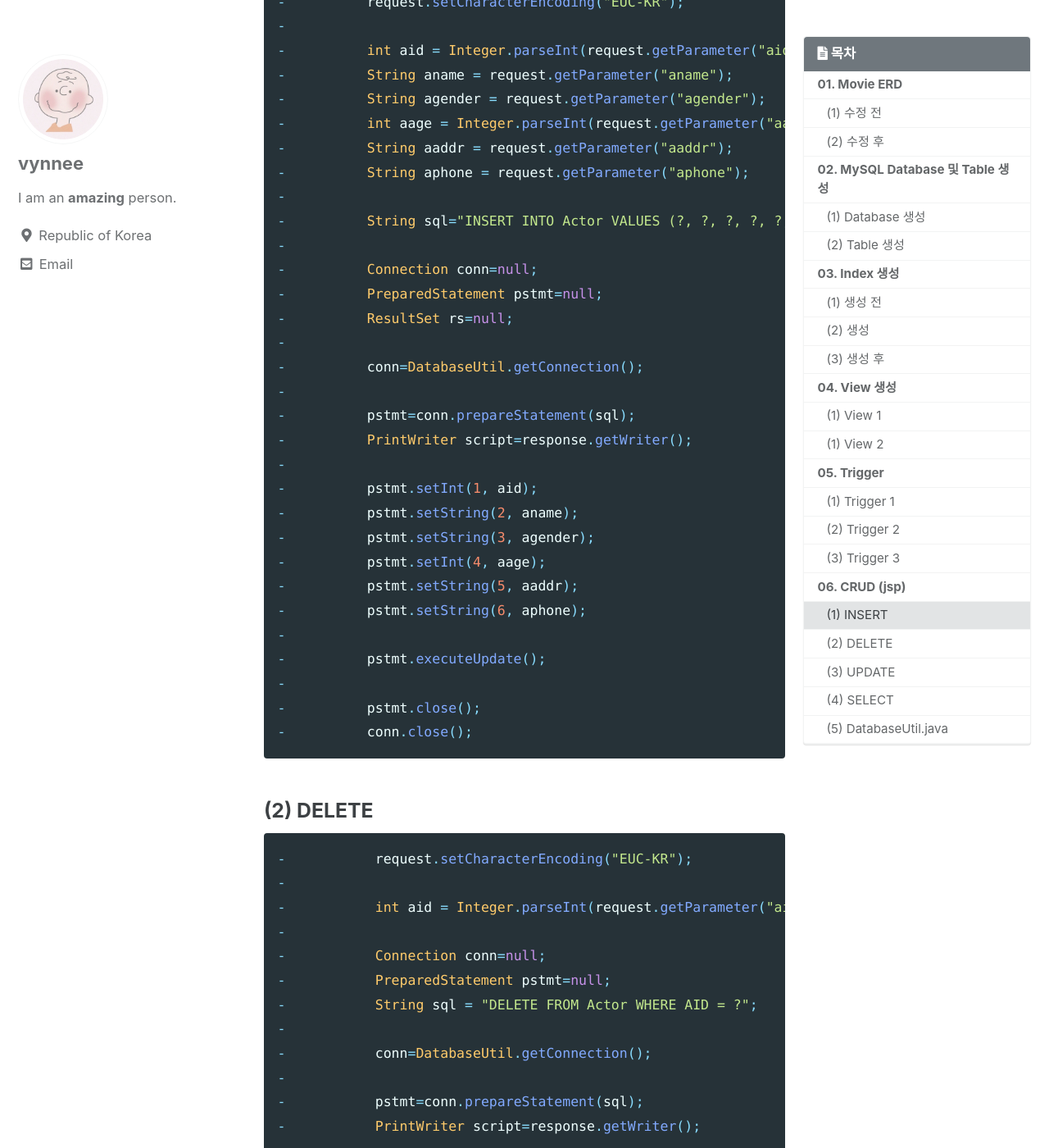
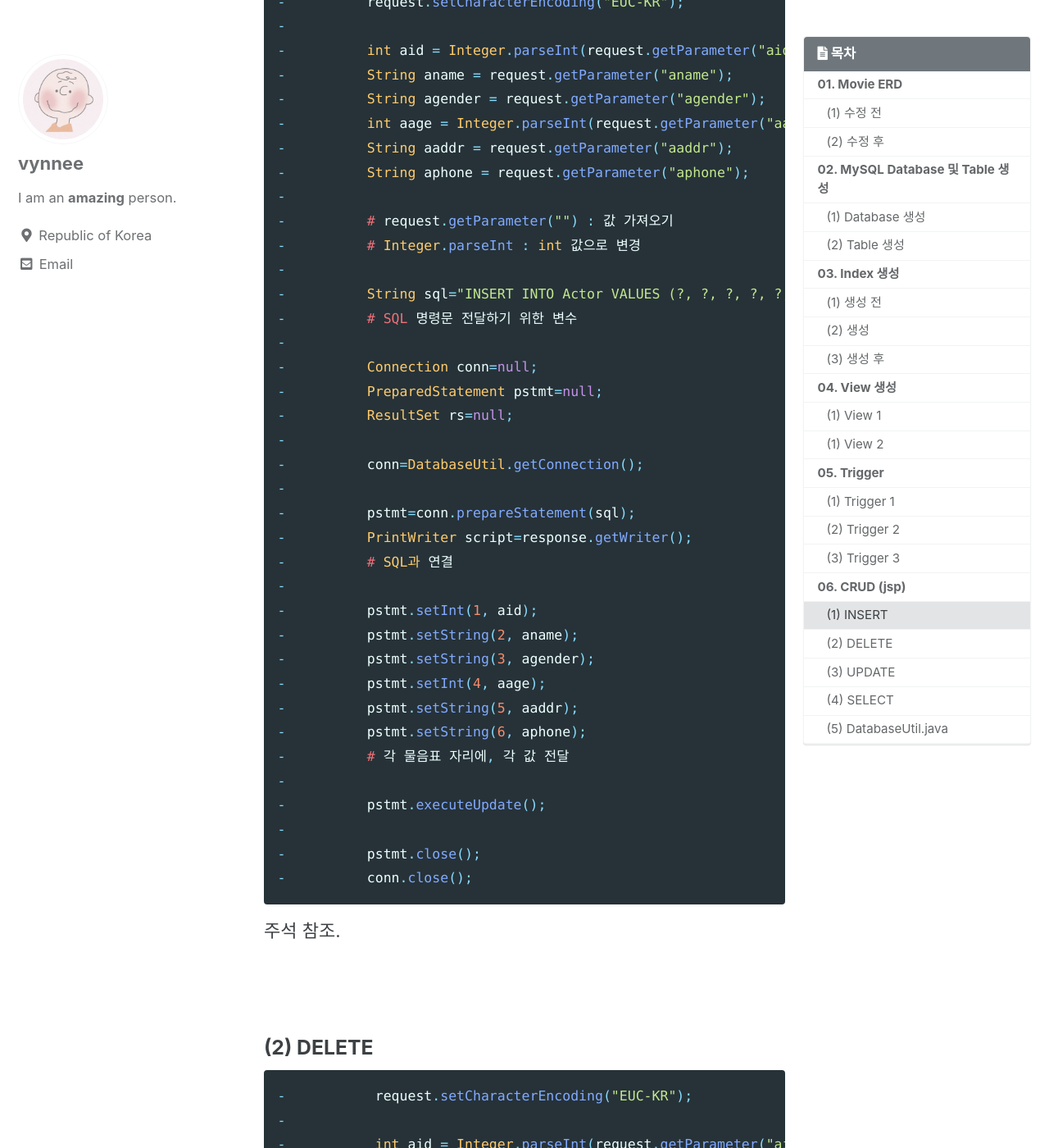
Before and after one commit to vynnee/vynnee.github.io, a Jekyll site: the page built from _posts/2020-12/eclipse/2020-12-28-db1.md, in a window 1280 px wide and 1400 px high, scrolled down 14255 px. Shown: the whole window at 82% size. Built offline with Jekyll 4.4.1, drawn with Linux system fonts in a browser that asks for light colours; cached includes are drawn as plain includes; comment, search, counter and statistics services are not loaded.

Commit message:
Update 2020-12-28-db1.md

````diff
--- a/_posts/2020-12/eclipse/2020-12-28-db1.md
+++ b/_posts/2020-12/eclipse/2020-12-28-db1.md
@@ -430,7 +430,11 @@ mysql> select * from Performs_in;
 -	   String aaddr = request.getParameter("aaddr");
 -	   String aphone = request.getParameter("aphone");
 -
+-	   # request.getParameter("") : 값 가져오기
+-	   # Integer.parseInt : int 값으로 변경
+-
 -	   String sql="INSERT INTO Actor VALUES (?, ?, ?, ?, ?, ?)";
+-	   # SQL 명령문 전달하기 위한 변수
 -
 -	   Connection conn=null;
 -	   PreparedStatement pstmt=null;
@@ -440,6 +444,7 @@ mysql> select * from Performs_in;
 -
 -	   pstmt=conn.prepareStatement(sql);
 -	   PrintWriter script=response.getWriter();
+-	   # SQL과 연결
 -
 -	   pstmt.setInt(1, aid);
 -	   pstmt.setString(2, aname);
@@ -447,12 +452,16 @@ mysql> select * from Performs_in;
 -	   pstmt.setInt(4, aage);
 -	   pstmt.setString(5, aaddr);
 -	   pstmt.setString(6, aphone);
+-	   # 각 물음표 자리에, 각 값 전달
 -
 -	   pstmt.executeUpdate();
 -
 -	   pstmt.close();
 -	   conn.close();
 ```
+주석 참조.
+
+<br>
 
 ### (2) DELETE
 ```java
````
